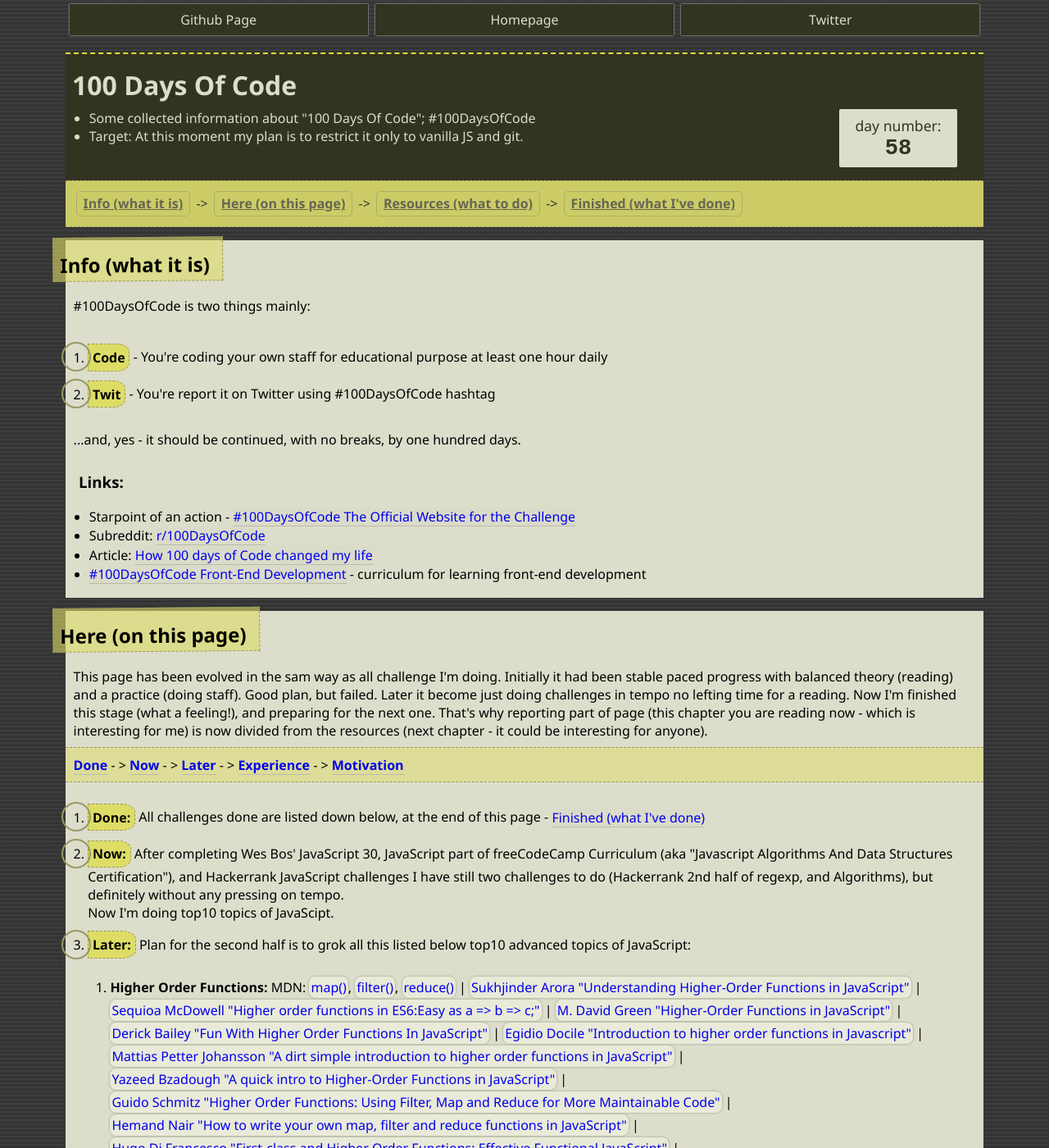
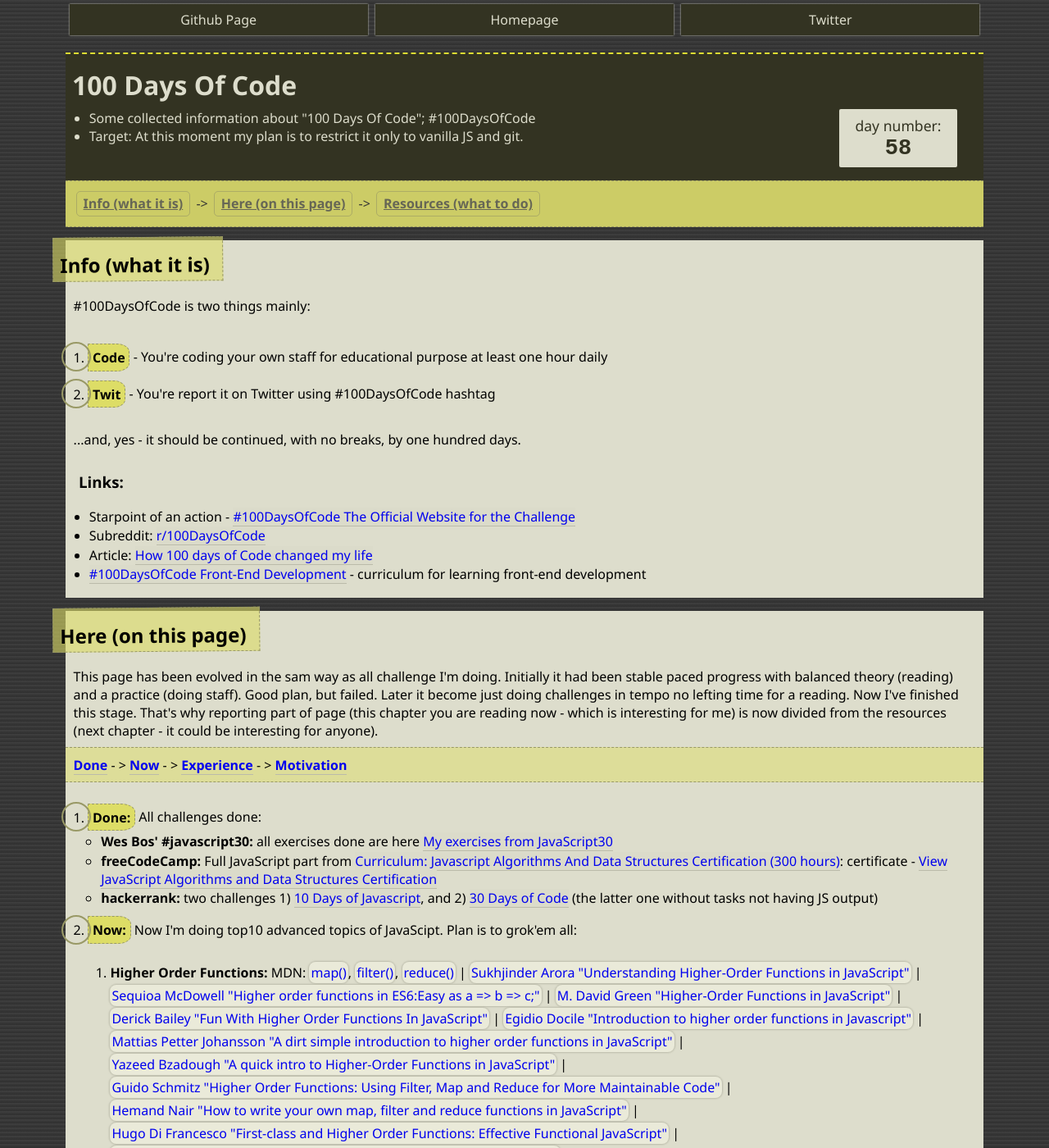
Before and after one commit to tdudkowski/tdudkowski.github.io, a Jekyll site: the page 100daysofcode.html, which Jekyll copies as it is, in a window 1280 px wide and 1400 px high. Shown: the whole window at 82% size. Built offline with Jekyll 4.4.1, drawn with Linux system fonts in a browser that asks for light colours; some of the changed text lies outside the part shown.

Commit message:
update content

```diff
--- a/100daysofcode.html
+++ b/100daysofcode.html
@@ -342,9 +342,7 @@
    </span>
   </ul>
   <div class="counter">day number:<br><span>10</span></div>
-  <p class="strip"><a href="#info">Info (what it is)</a> -> <a href="#here">Here (on this page)</a> -> <a
-    href="#resources">Resources
-    (what to do)</a> -> <a href="#finished">Finished (what I've done)</a></p>
+  <p class="strip"><a href="#info">Info (what it is)</a> -> <a href="#here">Here (on this page)</a> -> <a href="#resources">Resources (what to do)</a></p>
  </header>
  <main>
   <section>
@@ -366,14 +364,19 @@
   </section>
   <section>
    <h2><a id="here"></a>Here (on this page)</h2>
-   <p>This page has been evolved in the sam way as all challenge I'm doing. Initially it had been stable paced progress with balanced theory (reading) and a practice (doing staff). Good plan, but failed. Later it become just doing challenges in tempo no lefting time for a reading. Now I'm finished this stage (what a feeling!), and preparing for the next one. That's why reporting part of page (this chapter you are reading now - which is interesting for me) is now divided from the resources (next chapter - it could be interesting for anyone).</p>
-   <p class="strip"><a href="#done">Done</a> -&nbsp;> <a href="#now">Now</a> -&nbsp;> <a href="#later">Later</a> -&nbsp;> <a href="#experience">Experience</a> -&nbsp;> <a href="#motivation">Motivation</a></p>
-
+   <p>This page has been evolved in the sam way as all challenge I'm doing. Initially it had been stable paced progress with balanced theory (reading) and a practice (doing staff). Good plan, but failed. Later it become just doing challenges in tempo no lefting time for a reading. Now I've finished this stage. That's why reporting part of page (this chapter you are reading now - which is interesting for me) is now divided from the resources (next chapter - it could be interesting for anyone).</p>
+   <p class="strip"><a href="#done">Done</a> -&nbsp;> <a href="#now">Now</a> -&nbsp;> <a href="#experience">Experience</a> -&nbsp;> <a href="#motivation">Motivation</a></p>
    <ol>
-    <li><strong><a id="done"></a>Done:</strong> All challenges done are listed down below, at the end of this page - <a href="#finished">Finished (what I've done)</a></li>
-    <li><strong><a id="now"></a>Now:</strong> After completing Wes Bos' JavaScript 30, JavaScript part of freeCodeCamp Curriculum (aka "Javascript Algorithms And Data Structures Certification"), and Hackerrank JavaScript challenges I have still two challenges to do (Hackerrank 2nd half of regexp, and Algorithms), but definitely without any pressing on tempo.<br>
-    Now I'm doing top10 topics of JavaScipt.</li>
-    <li><strong><a id="later"></a>Later:</strong> Plan for the second half is to grok all this listed below top10 advanced topics of JavaScript:</p>
+    <li><strong><a id="done"></a>Done:</strong> All challenges done:
+    <ul>
+    <li><strong>Wes Bos' #javascript30:</strong> all exercises done are here <a href="https://tdudkowski.github.io/JavaScript30">My exercises from JavaScript30</a></li>
+    <li><strong>freeCodeCamp:</strong> Full JavaScript part from <a href="https://learn.freecodecamp.org/">Curriculum: Javascript Algorithms And Data Structures Certification (300 hours)</a>: certificate - <a href="https://www.freecodecamp.org/certification/tdudkowski/javascript-algorithms-and-data-structures">View JavaScript Algorithms and Data Structures Certification</a></li>
+    <li><strong>hackerrank:</strong> two challenges 1) <a href="https://www.hackerrank.com/domains/tutorials/10-days-of-javascript">10 Days of Javascript</a>, and 2) <a href="https://www.hackerrank.com/domains/tutorials/30-days-of-code">30 Days of Code</a> (the latter one without tasks not having JS output)</li>
+   </ul>
+    </li>
+    <!--<li><strong><a id="now"></a>Now:</strong> After completing Wes Bos' JavaScript 30, JavaScript part of freeCodeCamp Curriculum (aka "Javascript Algorithms And Data Structures Certification"), and Hackerrank JavaScript challenges I have still two challenges to do (Hackerrank 2nd half of regexp, and Algorithms), but definitely without any pressing on tempo.<br>
+    </li>-->
+    <li><strong><a id="now"></a>Now:</strong> Now I'm doing top10 advanced topics of JavaScipt. Plan is to grok'em all:</p>
  <ol class="buttons">
   <li><strong>Higher Order Functions:</strong>
   MDN: <a href="https://developer.mozilla.org/en-US/docs/Web/JavaScript/Reference/Global_Objects/Array/map">map()</a>, <a href="https://developer.mozilla.org/en-US/docs/Web/JavaScript/Reference/Global_Objects/Array/filter">filter()</a>, <a href="https://developer.mozilla.org/en-US/docs/Web/JavaScript/Reference/Global_Objects/Array/Reduce">reduce()</a> |
@@ -690,15 +693,6 @@
    </ol>
   </section>
   <section>
-   <h2><a id="finished"></a>Finished (what I've done)</h2>
-   <p>Tasks completed.</p>
-   <ul>
-    <li><strong>Wes Bos' #javascript30:</strong> all exercises done are here <a href="https://tdudkowski.github.io/JavaScript30">My exercises from JavaScript30</a></li>
-    <li><strong>freeCodeCamp:</strong> Full JavaScript part from <a href="https://learn.freecodecamp.org/">Curriculum: Javascript Algorithms And Data Structures Certification (300 hours)</a>: certificate - <a href="https://www.freecodecamp.org/certification/tdudkowski/javascript-algorithms-and-data-structures">View JavaScript Algorithms and Data Structures Certification</a></li>
-    <li><strong>hackerrank:</strong> two challenges 1) <a href="https://www.hackerrank.com/domains/tutorials/10-days-of-javascript">10 Days of Javascript</a>, and 2) <a href="https://www.hackerrank.com/domains/tutorials/30-days-of-code">30 Days of Code</a> (the latter one without tasks not having JS output)</li>
-   </ul>
-  </section>
-  <section>
    <h2>(unrelated) Basic set of WP plugins</h2>
    <ul>
     <li>Akismet antyspam Autor: Automattic</li>
```
Also changed, not shown: other parts of 100daysofcode.html (+1 -1 lines).
